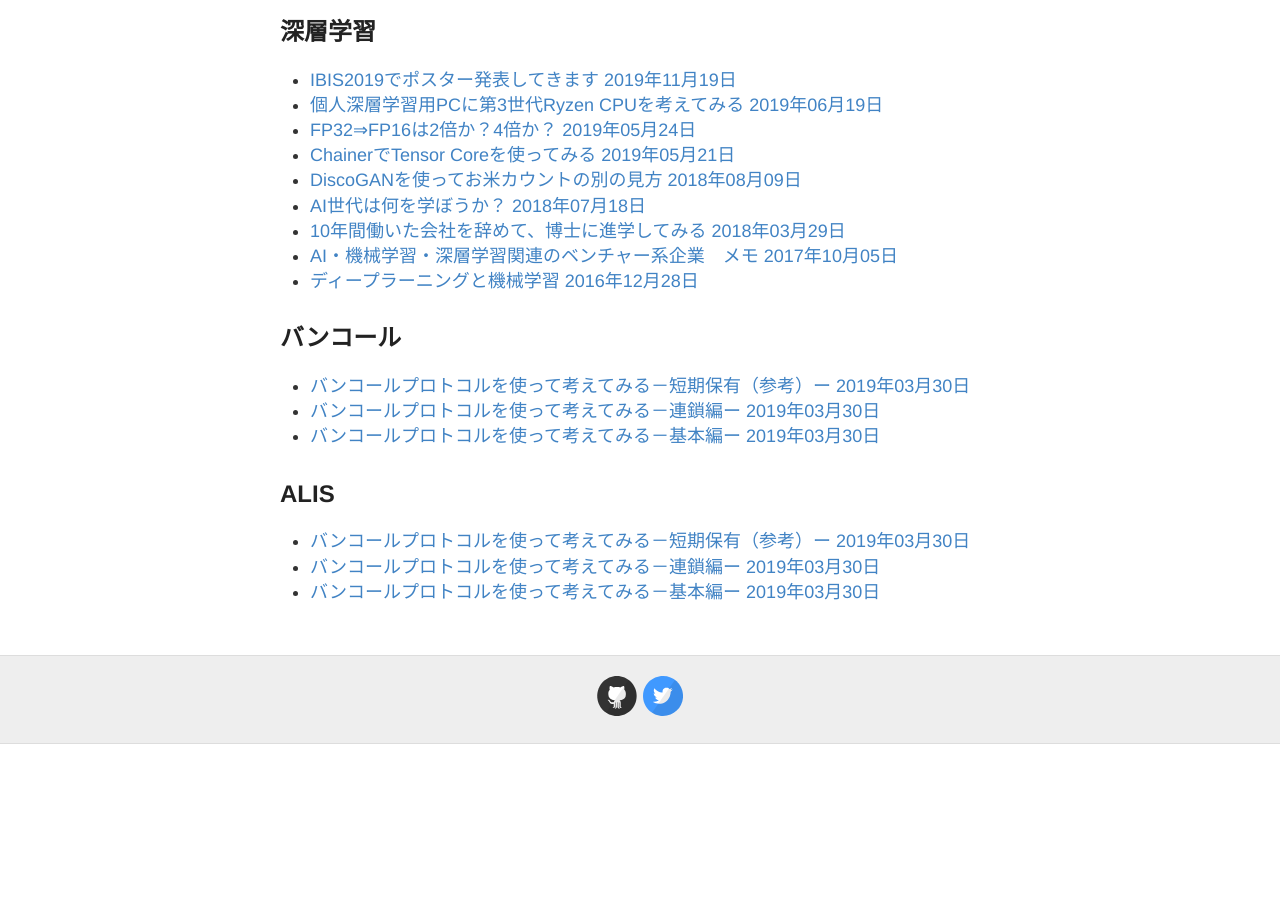
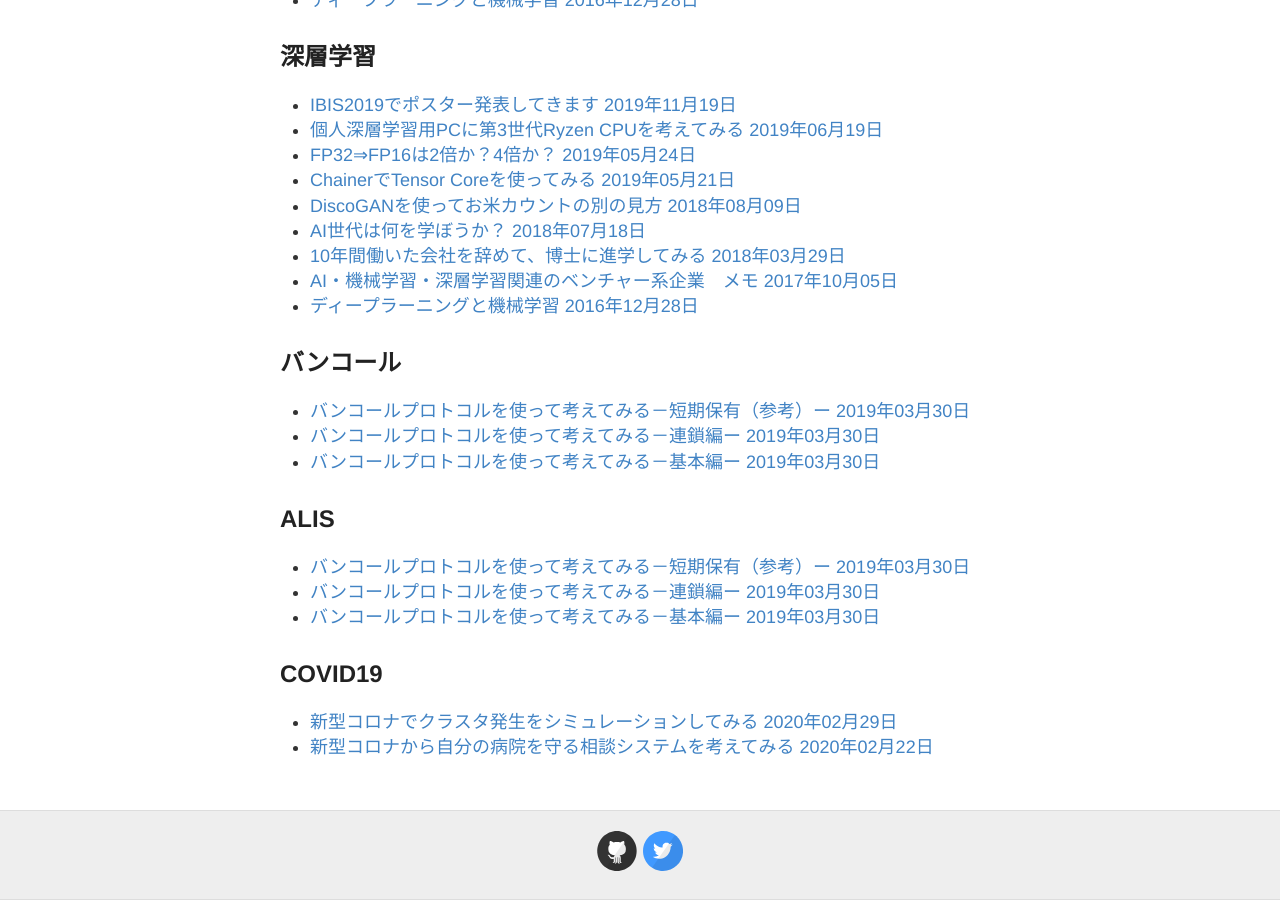
Before and after one commit to samacoba/samacoba.github.io, a Jekyll site: the page built from tags.html, in a window 1280 px wide and 900 px high, scrolled down 1912 px. Built offline with Jekyll 4.4.1, drawn with Linux system fonts in a browser that asks for light colours; before the commit the page ends 2656 px from its top, so only the background shows below that; some of the changed lines change nothing that is shown; some of the changed text lies outside the part shown.

Commit message:
up covid cluster

```diff
--- a/_posts/2020-02-22-covid_hospital.md
+++ b/_posts/2020-02-22-covid_hospital.md
@@ -2,7 +2,7 @@
 layout: post
 title: 新型コロナから自分の病院を守る相談システムを考えてみる
 category: blog
-tags:
+tags: COVID19
 ---
 
 
--- /dev/null
+++ b/_posts/2020-02-29-covid_cluster.md
@@ -0,0 +1,89 @@
+---
+layout: post
+title: 新型コロナでクラスタ発生をシミュレーションしてみる
+category: blog
+tags: はてな COVID19
+---
+
+先日、新型コロナウイルス感染症対策専門家会議にて副座長を務めていらっしゃる尾身茂 先生がクラスタについて解説されていました。
+
+加藤厚労相が会見　「クラスター」とは？ 日テレNEWS24 （尾身先生の解説は41:20~）
+
+http://www.news24.jp/articles/2020/02/25/07600518.html
+
+概要としては、この新型コロナのシンガポールなどの事例を分析していると、どうも以下のような不思議な現象が起きているのではないかとのことでした。
+
+* 5人の感染者の4人は他の人にあまり感染させてない
+* 5人の内の1人が他の多くの人に感染させているようである
+
+※5人は例であって、正確なデータではないようです
+
+なぜ、そのようなことが起きているかはウィルス側でなくホスト側の要因によって起きているはずのことでした。体質によって高濃度のウィルスを生成する人が一定割合いて、それが人が集まるところに行くと、爆発的に広まり、クラスタを形成するという風に自分は理解しました。会見の中ではスーパースプレッダとは違うようにもおっしゃっていましたが、今回は簡単のためにスーパースプレッダという用語を使って説明しようと思います。
+
+### シミュレーション条件
+
+* 初期感染者は5人
+* 各感染者は10人と接触する
+
+＜ケース➀ スーパースプレッダ無＞
+
+* 接触者のうち20%の確率で感染させる
+
+＜ケース➁ スーパースプレッダ有＞
+
+* 感染者のうち20%の確率でスーパースプレッダになる
+* スーパースプレッダは接触者に100%感染させる
+* スーパースプレッダ以外は接触者に感染させない
+
+![imgae](/images/20200229-01.PNG)
+
+### シミュレーション結果
+
+接触⇒感染⇒接触⇒感染のサイクルは仮に5日毎として、15日後(３サイクル後)の感染者数をシミュレーションしてみました。1万回シミュレーションしてみて、その結果の人数を区分けして割合を表してみました。
+
+![imgae](/images/20200229-02.PNG)
+
+ケース➀、ケース➁どちらも1サイクル毎に平均2倍になるような条件になっているので、3サイクル後の平均は、5×2×2×2 = 40 に近い値になっており、プログラムは大丈夫そうです。
+
+ケース➀では平均に近い21~50人となるのが67%と大半ですが、ケース➁では0人となり終息する場合が39%と高く、また101人以上となる場合も11%もありました。
+
+（ケース➁では最初の5人の中でスーパースプレッダが現れない場合、(4/5)^5 =32.8% の確率で感染が広がらないので、当然といえばそうですが……）
+
+つまり、ケース➁では、**各地域にそれぞれ少数の感染者がいたとしても、それがそのまま終息する地域と爆発的に広がり「クラスタ」を形成する地域がある**といえると思います。
+
+感染者に地域差があるのはケース➁では当然ありうるので、しっかり検査のサンプリングできていて、感染者が少ないというデータが出ていれば、その地域・その時点ではリスクは少なく、過度に心配する必要はないのかもしれません。
+
+今回は接触者が10人としてますが、大規模イベントなどではさらに一気に感染者が増え、大きなクラスタができる可能性があります。現状、新型コロナの特性から、事前に感染者やスーパースプレッダを見つけることは困難であり、大規模イベントの中止は重要な戦略だと思います。
+
+また、今回、初期感染者は5人としてますが、一度大きなクラスタが起きて例えば100人くらい感染者が発生すれば平均20人程度スーパースプレッダが発生するので、そのままさらに拡大する確率が高く、なにもぜず終息する確率はかなり低くなってしまいます。
+
+
+ここで、初期感染者を100人、接触者数を10人 ⇒ 2人に制限し、30日後(６サイクル後)のシミュレーションしてみました。
+
+![imgae](/images/20200229-03.PNG)
+
+ケース➀、➁とも0人となり終息する割合は7割以上となっています。ほかにもいくつか試したのですが、100人⇒0人のようにクラスタ縮小させる場合は、ケース➀、➁どちらにしろ、接触を強く制限し時間をかけないと難しいようです。
+
+クラスタを考えたときに重要になってくる対策としては、
+
+* 大規模イベントを中止し、発生するクラスタのサイズを小さくする
+* 検査体制を広く行い、クラスタの発生をいち早く検知する
+* クラスタが発生した地域に対しては、強く接触を制限する
+
+あたりが考えられるかと思います。ただし、仮説に頼り過ぎて、策に溺れないよう注意することも必要かと思います。
+
+自分自身この新型コロナに関して、一度感染が起きると、**確実に**感染者を増やして、中国のように**国全体で**都市封鎖や厳しい外出制限など行わないと感染を抑えることができなく、それなしではと武漢のように医療崩壊が起こると思っておりましたが、もしかするとそれ以外に散発的な発生に留める道があるのではないかと今は思っています。
+
+
+
+### シミュレーションのコードと生データ(github)
+
+* [ケース➀スーパースプレッダ無](https://github.com/samacoba/Mytest/blob/master/No_07_cluster_non_super.ipynb)
+* [ケース➀スーパースプレッダ有](https://github.com/samacoba/Mytest/blob/master/No_08_cluster_super.ipynb)
+
+
+### 参考
+
+初期感染者5人、接触者5人、15日後
+
+![imgae](/images/20200229-04.PNG)
```
Also changed, not shown: images/20200229-01.PNG (added), images/20200229-02.PNG (added), images/20200229-03.PNG (added), images/20200229-04.PNG (added).
